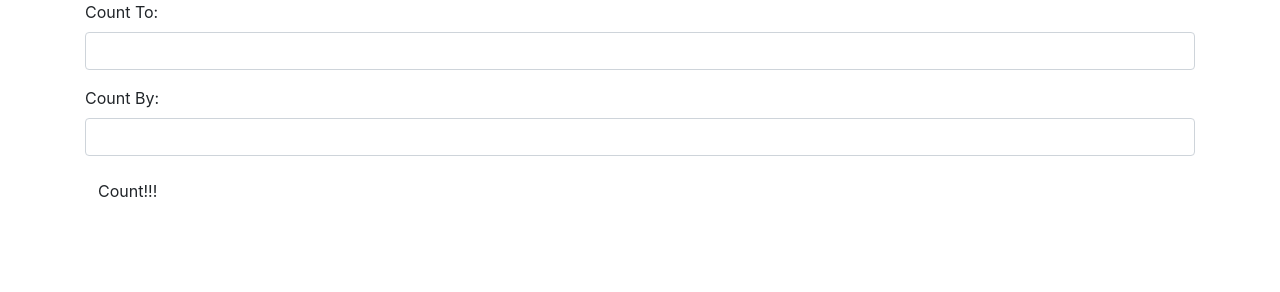
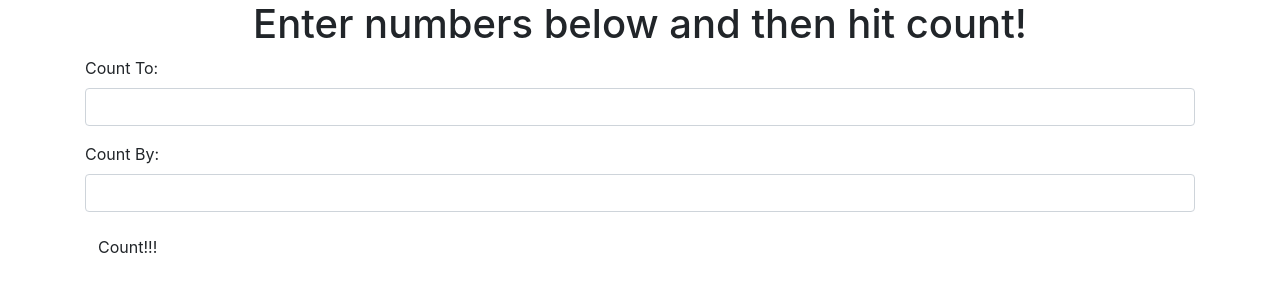
Before and after one commit to HarrisonStrand/counting, a plain HTML site: page index.html in a window 1280 px wide. Drawn offline with Linux system fonts and the light colour scheme.

Commit message:
add centered header to HTML
Co-authored-by: Taylor Delph <taylulzcode@gmail.com>
Co-authored-by: Svea Wade <svealinneawade@gmail.com>

```diff
--- a/css/styles.css
+++ b/css/styles.css
@@ -0,0 +1,3 @@
+h1 {
+  text-align: center;
+}
--- a/index.html
+++ b/index.html
@@ -7,6 +7,7 @@
   <title>Counting!!! Yay!!!</title>
 </head>
 <body>
+  <h1>Enter numbers below and then hit count!</h1>
   <div class="container">
     <form id="numbers">
       <div class="form-group">
```
Also changed, not shown: js/scripts.js (+0 -7 lines).
